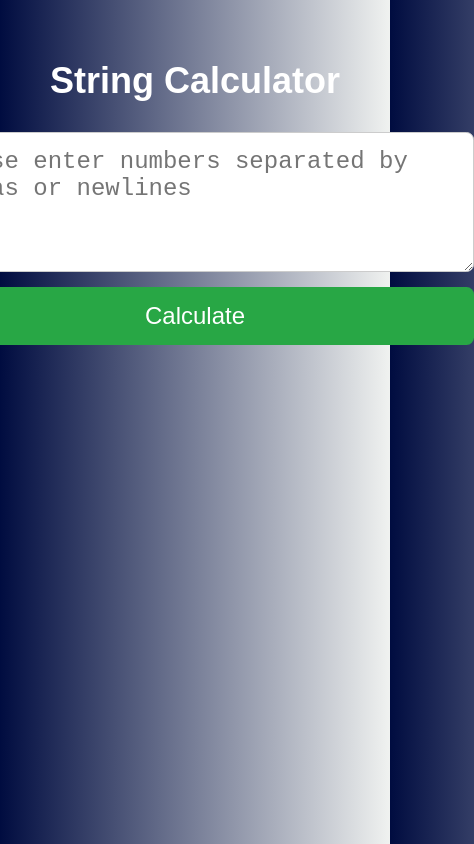
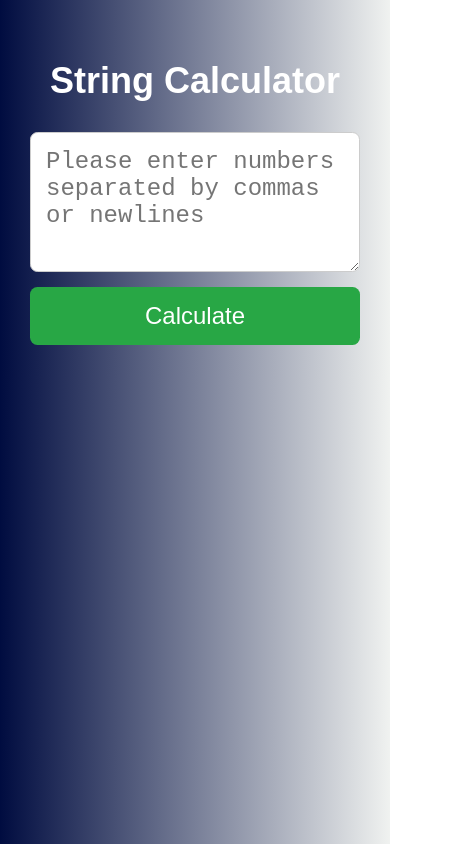
Before and after one commit to pushpendrakukreti/string-calculator, a React (Create React App) app: page / in a window 390 px wide. Shown: the whole page, 474 px wide, since content can reach past the window. Built offline with nearby package versions, Linux system fonts and the light colour scheme; the HTML template or start-up script is replaced by a standard one.

Commit message:
chore: updated css styling for mobile responsiveness

```diff
--- a/src/components/Calculator/Calculator.css
+++ b/src/components/Calculator/Calculator.css
@@ -1,17 +1,3 @@
-body {
-  background: #f0f2f0;
-  background: -webkit-linear-gradient(
-    to right,
-    #000c40,
-    #f0f2f0
-  );
-  background: linear-gradient(
-    to right,
-    #000c40,
-    #f0f2f0
-  );
-}
-
 .container {
   display: flex;
   flex-direction: column;
@@ -20,20 +6,25 @@ body {
   font-family: Arial, sans-serif;
   color: #fff;
   zoom: 1.5;
+  max-width: 100%;
+  box-sizing: border-box;
 }
 
 .form {
   display: flex;
   flex-direction: column;
   gap: 10px;
+  width: 100%;
+  max-width: 400px;
 }
 
 .input {
   padding: 10px;
-  width: 350px;
+  width: 100%;
   border-radius: 5px;
   border: 1px solid #ccc;
   font-size: 16px;
+  box-sizing: border-box;
 }
 
 .button {
@@ -44,6 +35,7 @@ body {
   color: #fff;
   font-size: 16px;
   cursor: pointer;
+  width: 100%;
 }
 
 .result {
@@ -57,3 +49,29 @@ body {
   color: red;
   font-size: 16px;
 }
+
+@media only and (max-width: 600px) {
+  .container {
+    padding: 10px;
+  }
+
+  .form {
+    max-width: 100%;
+  }
+
+  .input {
+    font-size: 14px;
+    padding: 8px;
+  }
+
+  .button {
+    font-size: 14px;
+    padding: 8px 16px;
+  }
+
+  .result,
+  .error {
+    font-size: 16px;
+    text-align: center;
+  }
+}
--- a/src/index.css
+++ b/src/index.css
@@ -1,13 +1,16 @@
 body {
   margin: 0;
-  font-family: -apple-system, BlinkMacSystemFont, 'Segoe UI', 'Roboto', 'Oxygen',
-    'Ubuntu', 'Cantarell', 'Fira Sans', 'Droid Sans', 'Helvetica Neue',
+  font-family: -apple-system, BlinkMacSystemFont, "Segoe UI", "Roboto", "Oxygen",
+    "Ubuntu", "Cantarell", "Fira Sans", "Droid Sans", "Helvetica Neue",
     sans-serif;
   -webkit-font-smoothing: antialiased;
   -moz-osx-font-smoothing: grayscale;
+  background: #f0f2f0;
+  background: -webkit-linear-gradient(to right, #000c40, #f0f2f0);
+  background: linear-gradient(to right, #000c40, #f0f2f0);
 }
 
 code {
-  font-family: source-code-pro, Menlo, Monaco, Consolas, 'Courier New',
+  font-family: source-code-pro, Menlo, Monaco, Consolas, "Courier New",
     monospace;
 }
```
